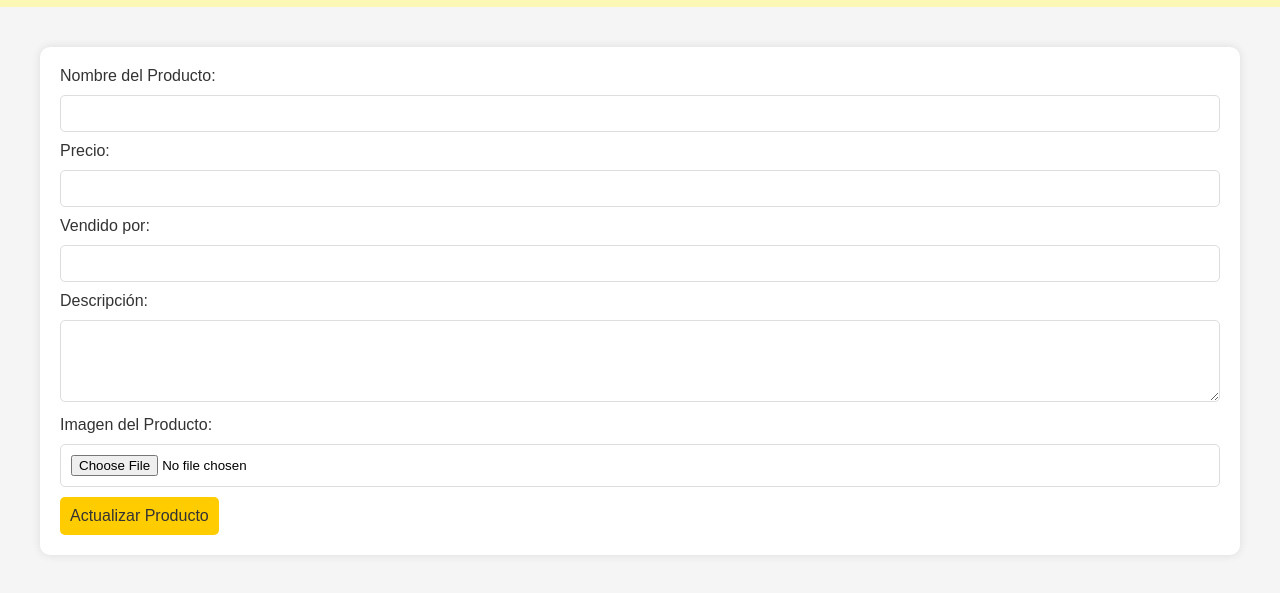
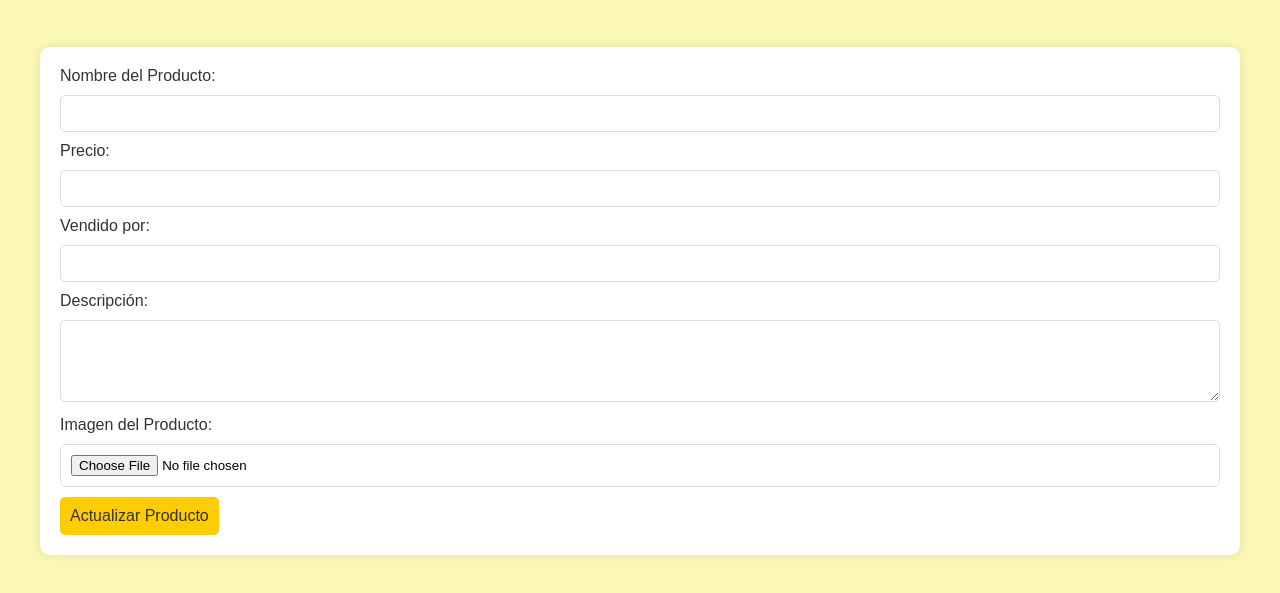
Before and after one commit to Laupac/Laupac.github.io, a plain HTML site: page index.html in a window 1280 px wide. Shown: the part 63-656 px from the top of the page. Drawn offline with nearby package versions, Linux system fonts and the light colour scheme.

Commit message:
Update index.html

```diff
--- a/index.html
+++ b/index.html
@@ -7,7 +7,7 @@
     <style>
         body {
             font-family: Arial, sans-serif;
-            background-color: #f5f5f5;
+            background-color: #faf8b4;
             margin: 0;
             padding: 0;
         }
```
